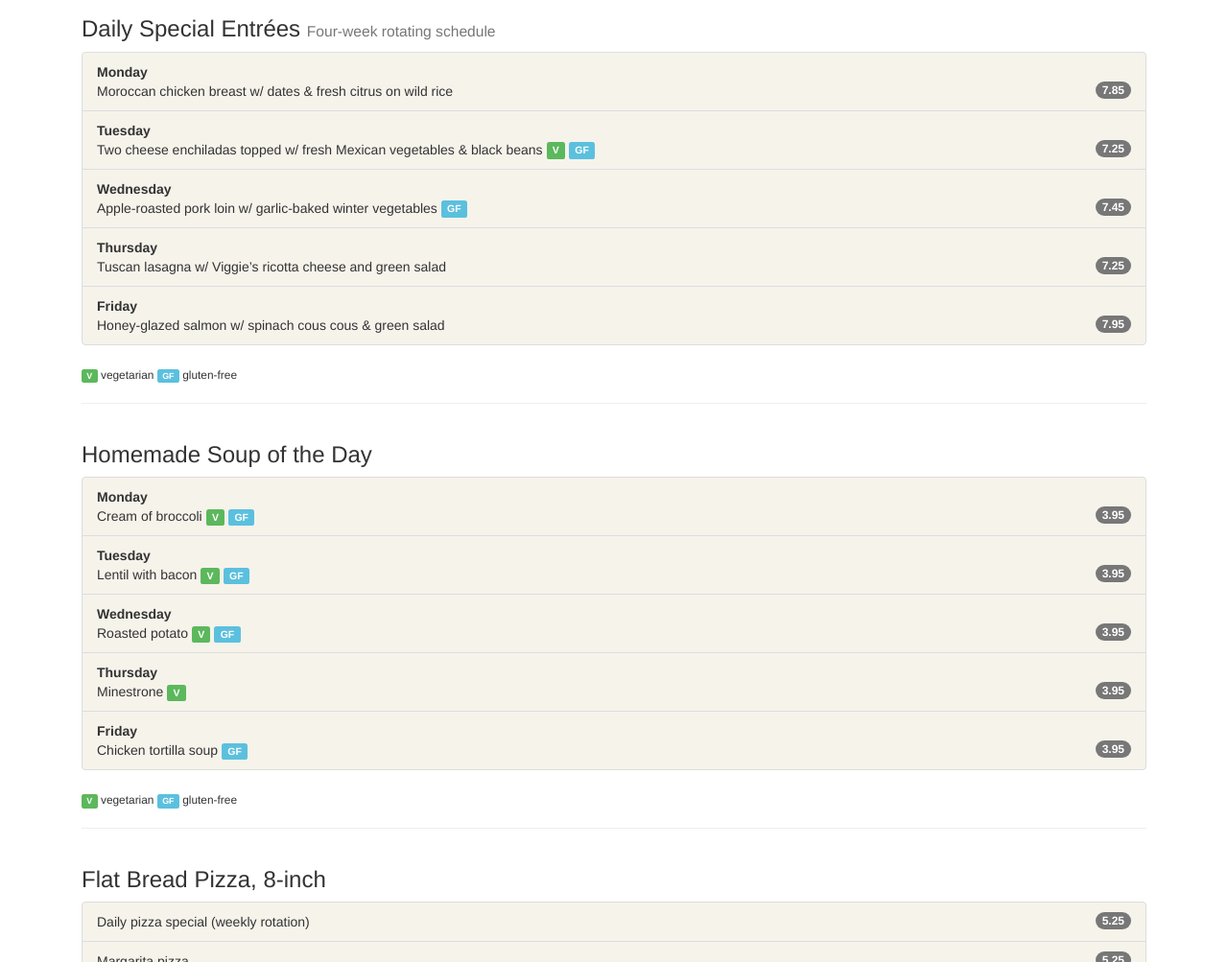
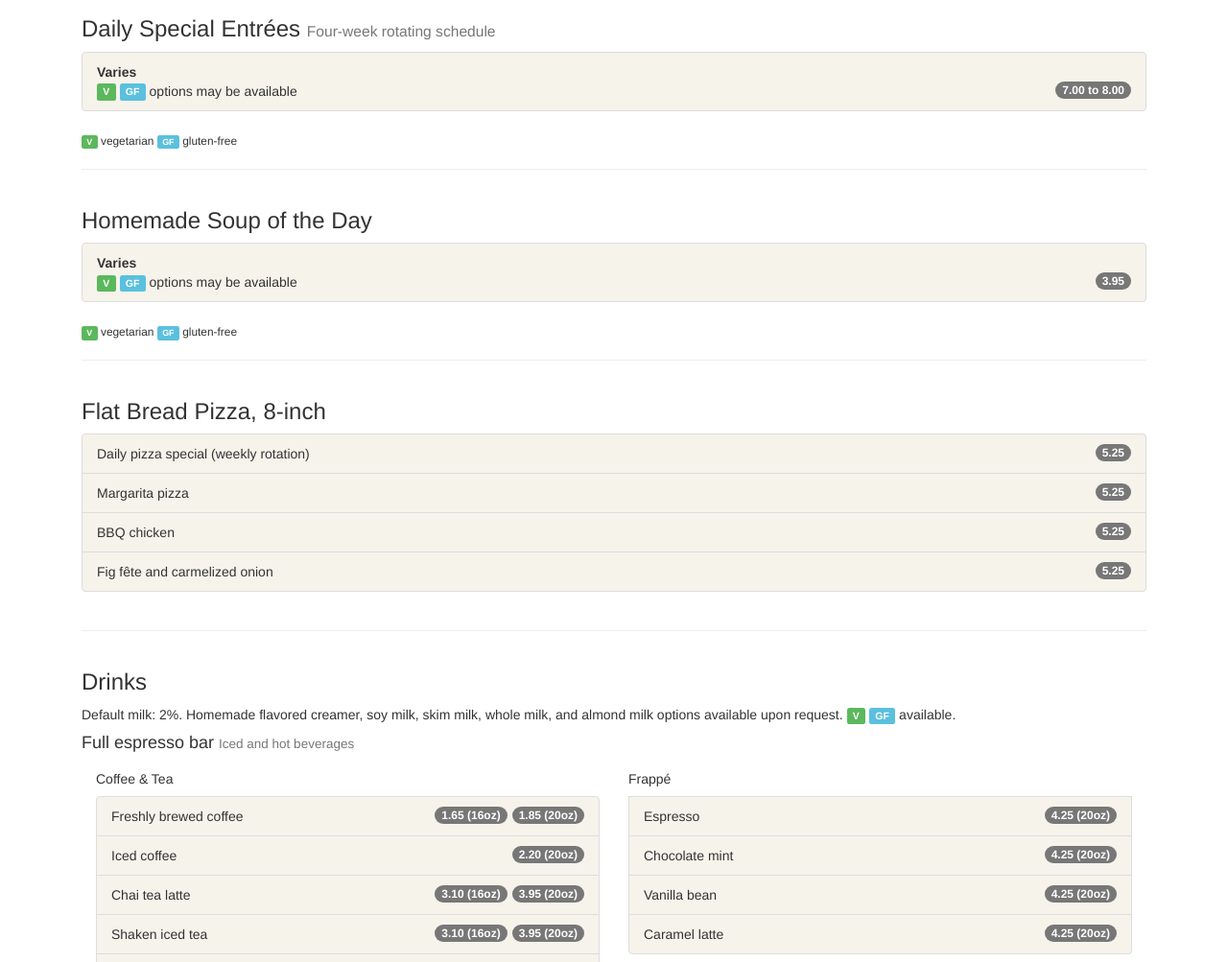
Before and after one commit to portofsandiego/cafe-orderform, a website: page app/index.html in a window 1280 px wide. Shown: the part 1860-2863 px from the top of the page at 96% size. Drawn offline with nearby package versions, Linux system fonts and the light colour scheme; files that its build step writes are made by us from their sources.

Commit message:
Condensed daily special, soups down to ambiguous for now

```diff
--- a/app/index.html
+++ b/app/index.html
@@ -237,28 +237,9 @@
 						<h3 class="anchor"><span id="dailySpecials"></span>Daily Special Entrées <small>Four-week rotating schedule</small></h3>
 						<ul class="list-group">
 							<li class="list-group-item">
-								<strong>Monday</strong><br>
-								<span class="badge">7.85</span>
-								Moroccan chicken breast w/ dates &amp; fresh citrus on wild rice
-							<li class="list-group-item">
-								<strong>Tuesday</strong><br>
-								<span class="badge">7.25</span>
-								Two cheese enchiladas topped w/ fresh Mexican vegetables &amp; black beans <span class="label label-success">V</span> <span class="label label-info">GF</span>
-							</li>
-							<li class="list-group-item">
-								<strong>Wednesday</strong><br>
-								<span class="badge">7.45</span>
-								Apple-roasted pork loin w/ garlic-baked winter vegetables <span class="label label-info">GF</span>
-							</li>
-							<li class="list-group-item">
-								<strong>Thursday</strong><br>
-								<span class="badge">7.25</span>
-								Tuscan lasagna w/ Viggie’s ricotta cheese and green salad
-							</li>
-							<li class="list-group-item">
-								<strong>Friday</strong><br>
-								<span class="badge">7.95</span>
-								Honey-glazed salmon w/ spinach cous cous &amp; green salad
+								<strong>Varies</strong><br>
+								<span class="badge">7.00 to 8.00</span>
+								<span class="label label-success">V</span> <span class="label label-info">GF</span> options may be available
 							</li>
 						</ul>
 					</div><!-- end col-lg-12 dailySpecials -->
@@ -272,29 +253,9 @@
 						<h3 class="anchor"><span id="soups"></span>Homemade Soup of the Day</h3>
 						<ul class="list-group">
 							<li class="list-group-item">
-								<strong>Monday</strong><br>
+								<strong>Varies</strong><br>
 								<span class="badge">3.95</span>
-								Cream of broccoli <span class="label label-success">V</span> <span class="label label-info">GF</span>
-							<li class="list-group-item">
-								<strong>Tuesday</strong><br>
-								<span class="badge">3.95</span>
-								Lentil with bacon <span class="label label-success">V</span> <span class="label label-info">GF</span>
-							</li>
-							<li class="list-group-item">
-								<strong>Wednesday</strong><br>
-								<span class="badge">3.95</span>
-								Roasted potato <span class="label label-success">V</span> <span class="label label-info">GF</span>
-							</li>
-							<li class="list-group-item">
-								<strong>Thursday</strong><br>
-								<span class="badge">3.95</span>
-								Minestrone <span class="label label-success">V</span>
-							</li>
-							<li class="list-group-item">
-								<strong>Friday</strong><br>
-								<span class="badge">3.95</span>
-								Chicken tortilla soup <span class="label label-info">GF</span>
-							</li>
+								<span class="label label-success">V</span> <span class="label label-info">GF</span> options may be available
 						</ul>
 					</div><!-- end col-lg-12 soups -->
 
```
